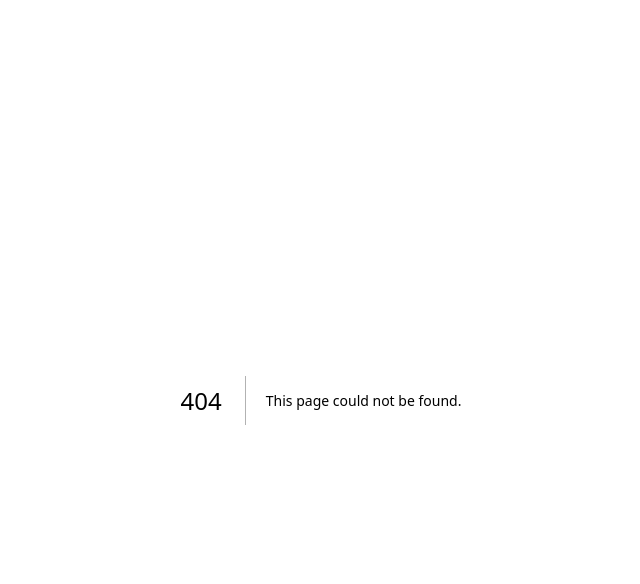
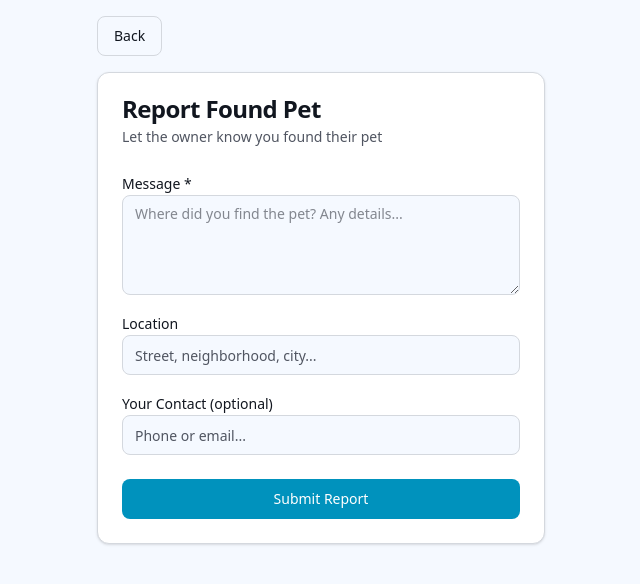
Before and after one commit to jmendozacr/petid, a Next.js app in the folder petid-app/: page /p/1/report in a window 1280 px wide. Before the commit this address had no page. Shown: the top 584 px of the page, without its empty margins (319-959 px from the left). Built offline with nearby package versions, Linux system fonts and the light colour scheme; no server answers.

Commit message:
feat(found-reports): add found pet report form at /p/[id]/report

```diff
--- a/petid-app/src/app/p/[id]/page.tsx
+++ b/petid-app/src/app/p/[id]/page.tsx
@@ -1,7 +1,9 @@
 import { createClient } from '@/lib/supabase/server'
 import { notFound } from 'next/navigation'
+import Link from 'next/link'
 import { Card, CardContent, CardDescription, CardHeader, CardTitle } from '@/components/ui/card'
 import { QRCode } from '@/components/qr-code'
+import { Button } from '@/components/ui/button'
 
 interface PageProps {
   params: Promise<{ id: string }>
@@ -134,6 +136,12 @@ export default async function PublicPetPage({ params }: PageProps) {
           </Card>
         )}
 
+        <Button asChild className="w-full" variant="outline">
+          <Link href={`/p/${pet.id}/report`}>
+            📍 Report Found Pet
+          </Link>
+        </Button>
+
         <p className="text-center text-sm text-muted-foreground">
           Powered by PetID
         </p>
--- /dev/null
+++ b/petid-app/src/app/p/[id]/report/page.tsx
@@ -0,0 +1,134 @@
+'use client'
+
+import { useState } from 'react'
+import { useRouter, useParams } from 'next/navigation'
+import { createClient } from '@/lib/supabase/client'
+import { Button } from '@/components/ui/button'
+import { Card, CardContent, CardDescription, CardHeader, CardTitle } from '@/components/ui/card'
+import { Input } from '@/components/ui/input'
+import { Label } from '@/components/ui/label'
+
+export default function ReportFoundPetPage() {
+  const params = useParams()
+  const router = useRouter()
+  const petId = params.id as string
+  const supabase = createClient()
+
+  const [formData, setFormData] = useState({
+    message: '',
+    location: '',
+    contact: '',
+  })
+  const [loading, setLoading] = useState(false)
+  const [success, setSuccess] = useState(false)
+  const [error, setError] = useState<string | null>(null)
+
+  async function handleSubmit(e: React.FormEvent) {
+    e.preventDefault()
+    setLoading(true)
+    setError(null)
+
+    const { error: insertError } = await supabase
+      .from('found_reports')
+      .insert({
+        pet_id: petId,
+        message: formData.message,
+        location: formData.location,
+      })
+
+    if (insertError) {
+      setError(insertError.message)
+      setLoading(false)
+      return
+    }
+
+    setSuccess(true)
+    setLoading(false)
+  }
+
+  if (success) {
+    return (
+      <div className="min-h-screen bg-background p-4 flex items-center justify-center">
+        <Card className="max-w-md w-full">
+          <CardHeader>
+            <CardTitle className="text-center text-success">Report Submitted!</CardTitle>
+            <CardDescription className="text-center">
+              Thank you for reporting this pet. The owner will be notified.
+            </CardDescription>
+          </CardHeader>
+          <CardContent>
+            <Button onClick={() => router.push(`/p/${petId}`)} className="w-full">
+              Back to Pet
+            </Button>
+          </CardContent>
+        </Card>
+      </div>
+    )
+  }
+
+  return (
+    <div className="min-h-screen bg-background p-4">
+      <div className="max-w-md mx-auto space-y-4">
+        <Button variant="outline" onClick={() => router.back()}>
+          Back
+        </Button>
+
+        <Card>
+          <CardHeader>
+            <CardTitle>Report Found Pet</CardTitle>
+            <CardDescription>
+              Let the owner know you found their pet
+            </CardDescription>
+          </CardHeader>
+          <form onSubmit={handleSubmit}>
+            <CardContent className="space-y-4">
+              {error && (
+                <div role="alert" className="text-sm text-danger p-3 rounded-md bg-danger/10">
+                  {error}
+                </div>
+              )}
+
+              <div className="space-y-2">
+                <Label htmlFor="message">Message *</Label>
+                <textarea
+                  id="message"
+                  value={formData.message}
+                  onChange={(e) => setFormData({ ...formData, message: e.target.value })}
+                  placeholder="Where did you find the pet? Any details..."
+                  className="flex min-h-[100px] w-full rounded-md border border-input bg-background px-3 py-2 text-sm"
+                  required
+                />
+              </div>
+
+              <div className="space-y-2">
+                <Label htmlFor="location">Location</Label>
+                <Input
+                  id="location"
+                  value={formData.location}
+                  onChange={(e) => setFormData({ ...formData, location: e.target.value })}
+                  placeholder="Street, neighborhood, city..."
+                />
+              </div>
+
+              <div className="space-y-2">
+                <Label htmlFor="contact">Your Contact (optional)</Label>
+                <Input
+                  id="contact"
+                  type="tel"
+                  value={formData.contact}
+                  onChange={(e) => setFormData({ ...formData, contact: e.target.value })}
+                  placeholder="Phone or email..."
+                />
+              </div>
+            </CardContent>
+            <div className="p-6 pt-0">
+              <Button type="submit" className="w-full" disabled={loading}>
+                {loading ? 'Sending...' : 'Submit Report'}
+              </Button>
+            </div>
+          </form>
+        </Card>
+      </div>
+    </div>
+  )
+}
```
